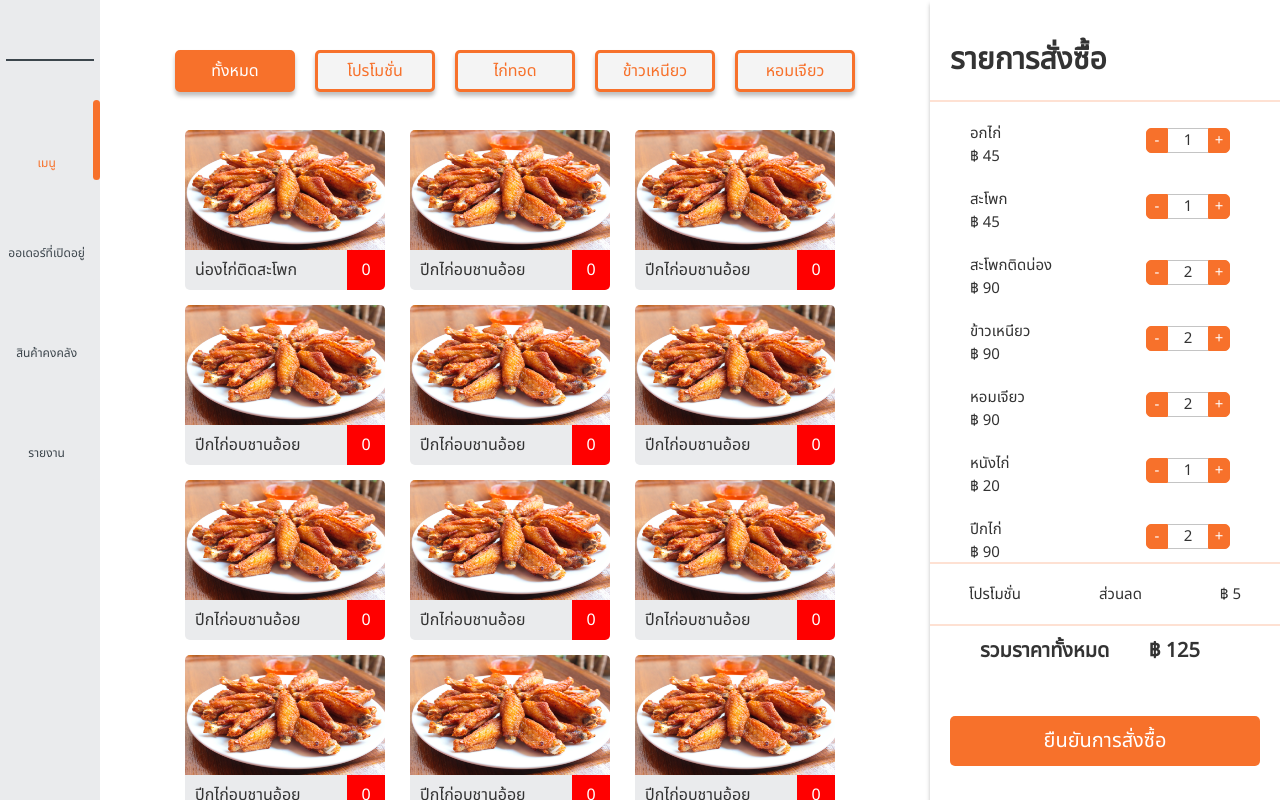
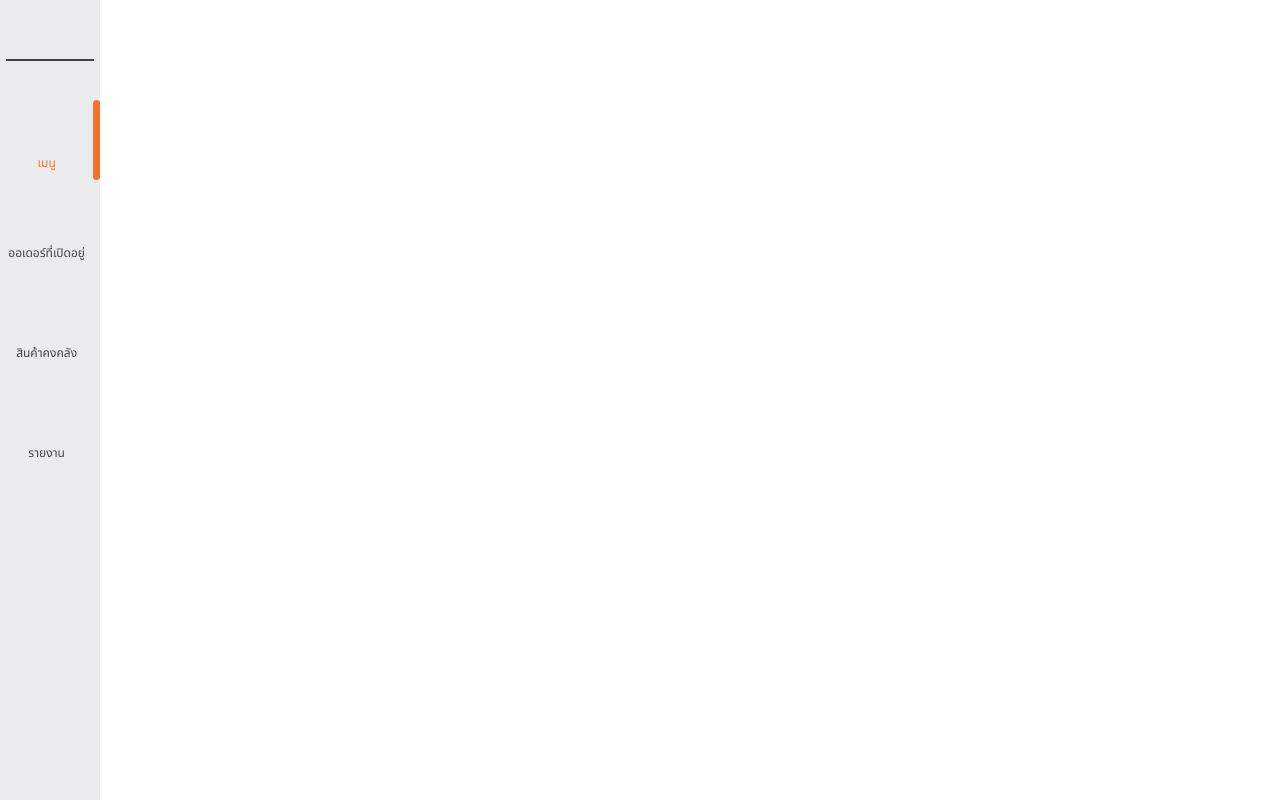
Before and after one commit to narawitPtm/pos-chicken, a Svelte app: page / in a window 1280 px wide. Built offline with nearby package versions, Linux system fonts and the light colour scheme.

Commit message:
init test fluke

```diff
--- a/src/components/pos/pos.scss
+++ b/src/components/pos/pos.scss
@@ -1,72 +1,46 @@
-.filter-btn-box {
-  width: calc(100% - 350px);
-  height: 50px;
-  display: flex;
-  justify-content: center;
-  margin-bottom: 30px;
-  .filter-button {
-    width: 120px;
-    color: #f7712b;
-    border: 3px solid #f7712b;
-    box-sizing: border-box;
-    box-shadow: 0px 4px 4px rgba(0, 0, 0, 0.25);
-    border-radius: 5px;
-    margin-left: 20px;
-    &:first-child {
-      margin-left: 0;
-    }
-    &:hover, &.active {
-      background: #f7712b;
-      color: white;
-      cursor: pointer;
-    }
-    &.active {
-        cursor: default;
-    }
-  }
-}
 
-#nongkaiBox {
-  overflow-y: overlay;
-  height: calc( 100vh - 160px);
-  padding-bottom: 30px;
-  width: calc(100% - 350px);
-  #nongKai {
-    display: grid;
-    grid-template-columns: repeat(auto-fill, minmax(180px, 210px));
-    grid-gap: 15px;
-    justify-content: center;
-    overflow-y: auto;
-    .card-menu {
-      background-color: #eaebed;
-      border-radius: 5px;
-      width: 200px;
-      .chicken-img {
-        width: 100%;
-        height: 120px;
-        border-top-left-radius: 5px;
-        display: block;
-        border-top-right-radius: 5px;
-      }
-      .card-footer {
-        display: flex;
-        .chicken-text {
-          display: flex;
-          align-items: center;
-          padding-left: 10px;
-          width: 160px;
-        }
-        .Two {
-          border-bottom-right-radius: 5px;
-          display: flex;
-          justify-content: center;
-          align-items: center;
-          height: 40px;
-          width: 40px;
-          background-color: red;
-          color: white;
-        }
-      }
-    }
-  }
-}
+
+// #nongkaiBox {
+//   overflow-y: overlay;
+//   height: calc( 100vh - 160px);
+//   padding-bottom: 30px;
+//   width: calc(100% - 350px);
+//   #nongKai {
+//     display: grid;
+//     grid-template-columns: repeat(auto-fill, minmax(180px, 210px));
+//     grid-gap: 15px;
+//     justify-content: center;
+//     overflow-y: auto;
+//     .card-menu {
+//       background-color: #eaebed;
+//       border-radius: 5px;
+//       width: 200px;
+//       .chicken-img {
+//         width: 100%;
+//         height: 120px;
+//         border-top-left-radius: 5px;
+//         display: block;
+//         border-top-right-radius: 5px;
+//       }
+//       .card-footer {
+//         display: flex;
+//         .chicken-text {
+//           display: flex;
+//           align-items: center;
+//           padding-left: 10px;
+//           width: 160px;
+//         }
+//         .Two {
+//           border-bottom-right-radius: 5px;
+//           display: flex;
+//           justify-content: center;
+//           align-items: center;
+//           height: 40px;
+//           width: 40px;
+//           background-color: red;
+//           color: white;
+//         }
+//       }
+//     }
+//   }
+// }
--- a/src/components/pos/pos.svelte
+++ b/src/components/pos/pos.svelte
@@ -42,12 +42,10 @@
 </script>
 <div id="posMain">
 		<div class="filter-btn-box">
-			{#each typeChicken as menu, index }
-			<button class = {`filter-button ${menu.isActive ? 'active' : ''}`} on:click={() => submenu(index)}> {menu.name} </button>
-			{/each}
+			<!-- btn -->
 		</div>
 	<!-- picture -->
-	<div id="nongkaiBox">
+	<!-- <div id="nongkaiBox">
 		<div id="nongKai">
 			{#each menuChickens as menuChicken}
 			<div class="card-menu">
@@ -62,7 +60,7 @@
 			{/each}
 		</div>
 	</div>
-	<SelectedOrder/>
+	<SelectedOrder/> -->
 </div>
 
 <style lang="scss">
```
